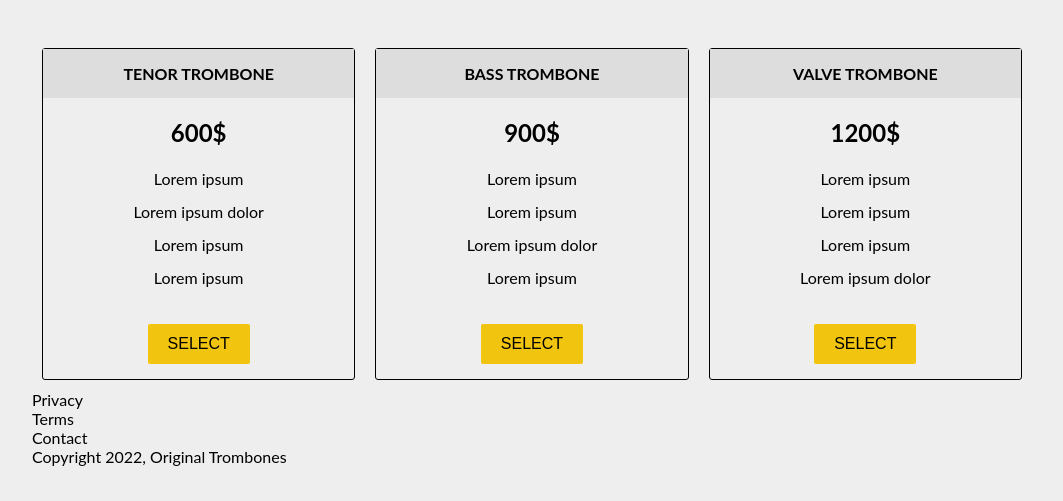
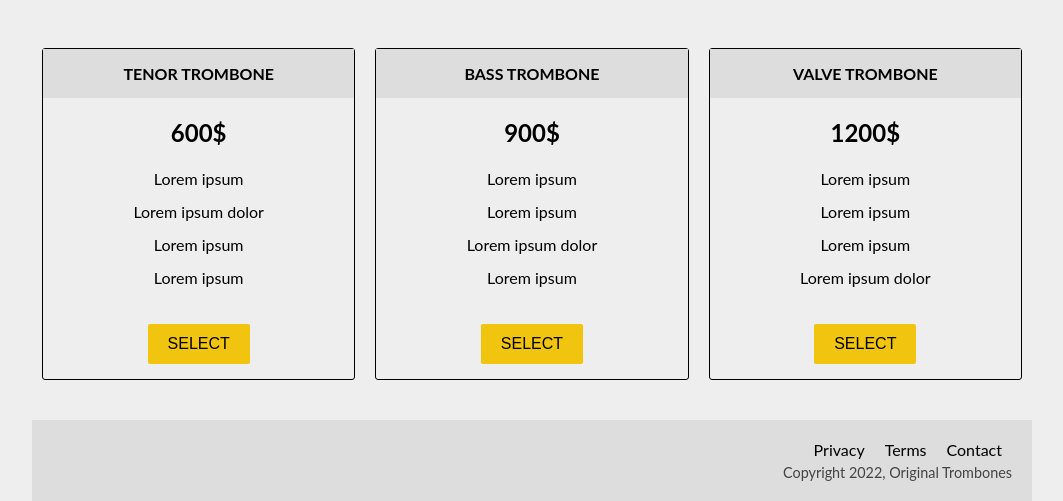
Before and after one commit to gumrahsindar/product-landing-page, a plain HTML site: page index.html in a window 1280 px wide. Shown: the part 781-1282 px from the top of the page, without its empty margins (108-1171 px from the left). Before the commit the page ends 1247 px from the top, so only its background shows below. Drawn offline with Linux system fonts and the light colour scheme.

Commit message:
added footer section

```diff
--- a/styles.css
+++ b/styles.css
@@ -195,3 +195,26 @@ li {
   background-color: #f1c40f;
   font-weight: 400;
 }
+
+footer {
+  margin-top: 30px;
+  background-color: #ddd;
+  padding: 20px;
+}
+
+footer > ul {
+  display: flex;
+  justify-content: flex-end;
+}
+
+footer > ul > li {
+  padding: 0 10px;
+}
+
+span {
+  display: flex;
+  justify-content: flex-end;
+  margin-top: 5px;
+  font-size: 0.9em;
+  color: #444;
+}
```
